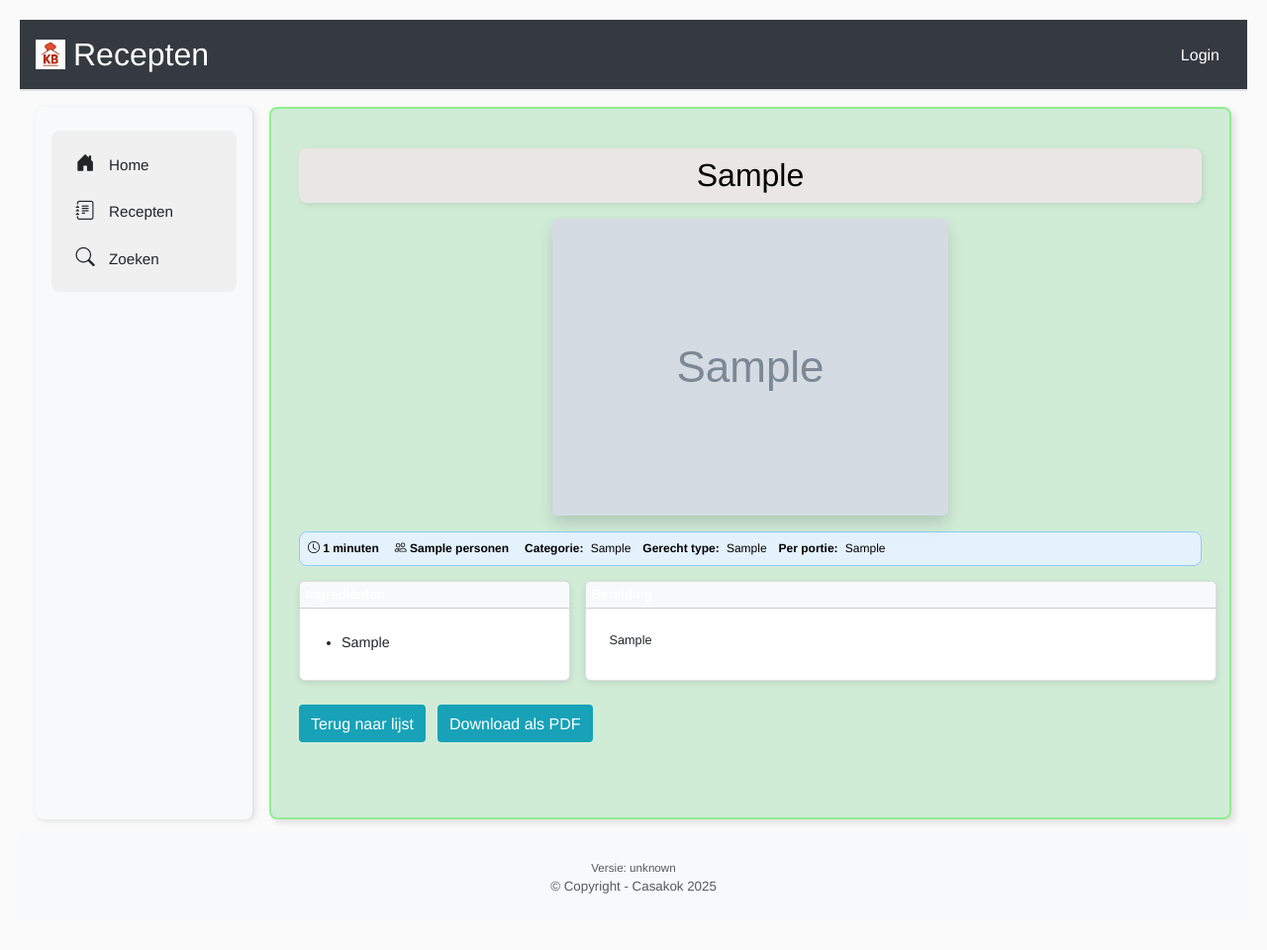
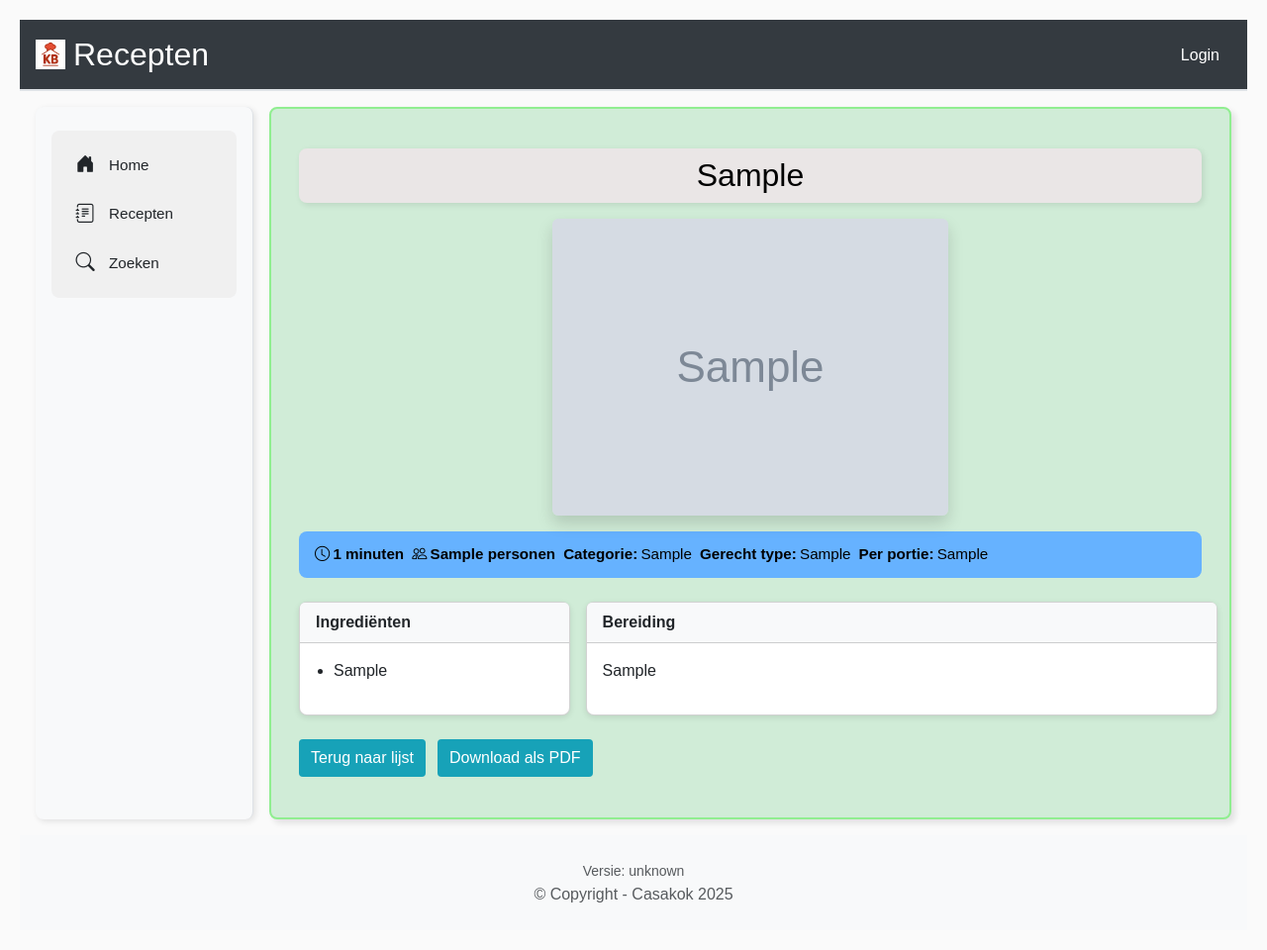
Before and after one commit to robm45/kokenenbraden, a Django app: page /detail/1/ in a window 1280 px wide. Shown: the whole page at 99% size. Before the commit the page ends 903 px from the top, so only its background shows below. Run offline with Django 4.2, Linux system fonts and the light colour scheme; tables that the repository leaves empty hold one stand-in row (values such as "Sample post"); grey boxes marked "Sample" are stand-in pictures.

Commit message:
stylesheets aangepast. pdf stylesheet separaat gemaakt.

```diff
--- a/static/css/pdf.css
+++ b/static/css/pdf.css
@@ -1,4 +1,8 @@
-body {
+/* ============================
+   PDF-specifieke stylesheet
+   ============================ */
+
+body.pdf-versie {
   font-family: Helvetica, Arial, sans-serif; /* schreefloos */
   font-size: 10pt; /* iets kleiner */
   margin: 20px;
@@ -6,14 +10,15 @@ body {
   line-height: 1.4;
 }
 
-.titel-card {
+/* Titelkaart */
+body.pdf-versie .titel-card {
   border: 1px solid #ddd;
   border-radius: 6px;
   margin-bottom: 15px;
   text-align: center;
 }
 
-.titel-card .card-header {
+body.pdf-versie .titel-card .card-header {
   font-size: 14pt;
   font-weight: bold;
   background: #17a2b8;
@@ -22,8 +27,8 @@ body {
   border-radius: 6px 6px 0 0;
 }
 
-
-.recept-meta {
+/* Meta-informatie */
+body.pdf-versie .recept-meta {
   background: #e3f2fd;
   border: 1px solid #90caf9;
   border-radius: 8px;
@@ -32,58 +37,60 @@ body {
   display: flex;
   flex-wrap: wrap;
   gap: 12px;
-  font-size: 9pt; /* ook iets kleiner */
+  font-size: 9pt;
 }
 
-.recept-meta strong {
+body.pdf-versie .recept-meta strong {
   margin-right: 4px;
 }
 
-.foto {
+/* Foto */
+body.pdf-versie .foto {
   text-align: center;
   margin-bottom: 15px;
 }
 
-.foto img {
+body.pdf-versie .foto img {
   max-height: 200px;
   border-radius: 6px;
 }
 
-.recept-body {
+/* Body-layout */
+body.pdf-versie .recept-body {
   display: flex;
   flex-direction: row;
   gap: 15px;
 }
 
-.recept-card {
+/* Kaarten */
+body.pdf-versie .recept-card {
   border: 1px solid #ddd;
   border-radius: 6px;
   padding: 8px;
   flex: 1;
-  font-size: 9.5pt; /* ook kleiner */
+  font-size: 0.7rem;
 }
 
-.ingredienten-card {
+body.pdf-versie .ingredienten-card {
   flex: 0 0 30%;
 }
 
-.ingredienten-lijst {
-  padding-left: 18px; /* ruimte links */
+body.pdf-versie .ingredienten-lijst {
+  padding-left: 18px;
   margin: 0;
 }
 
-.ingredienten-lijst li {
+body.pdf-versie .ingredienten-lijst li {
   margin-bottom: 4px;
-  list-style-type: disc; /* standaard bolletje */
-  font-size: 0.9rem;
+  list-style-type: disc;
+  font-size: 0.7rem;
 }
 
-
-.bereiding-card {
+body.pdf-versie .bereiding-card {
   flex: 1;
 }
 
-.card-header {
+body.pdf-versie .card-header {
   font-weight: bold;
   background: #17a2b8;
   color: white;
@@ -93,6 +100,7 @@ body {
   font-size: 10pt;
 }
 
-p {
+/* Paragraafstijl */
+body.pdf-versie p {
   margin: 0 0 4px 0;
 }
--- a/templates/partials/stylesheets.html
+++ b/templates/partials/stylesheets.html
@@ -17,7 +17,7 @@
   <link rel="stylesheet" href="{% static 'css/recept.css' %}">
 
   <!-- 5. Printen naar pdf -->
-  <link rel="stylesheet" href="{% static 'css/pdf.css' %}">
+  {% block pdf_styles %}{% endblock %}
 
   <!-- 5. Responsive overrides (altijd als laatste!) -->
   <link rel="stylesheet" href="{% static 'css/responsive.css' %}">
```
Also changed, not shown: apps/recepten/templates/recepten/recept_pdf.html (+7 -1 lines), 1 other file.
